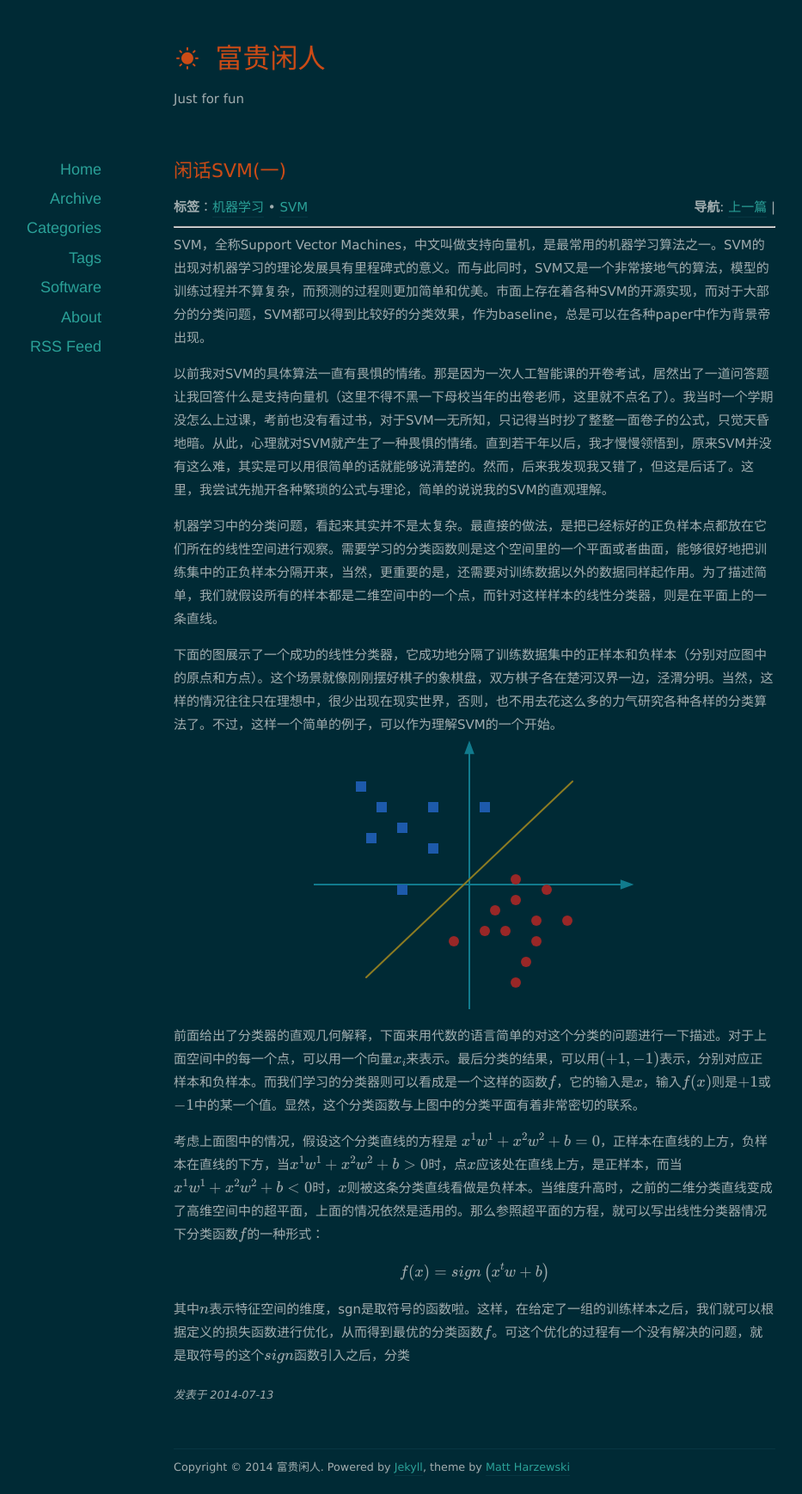
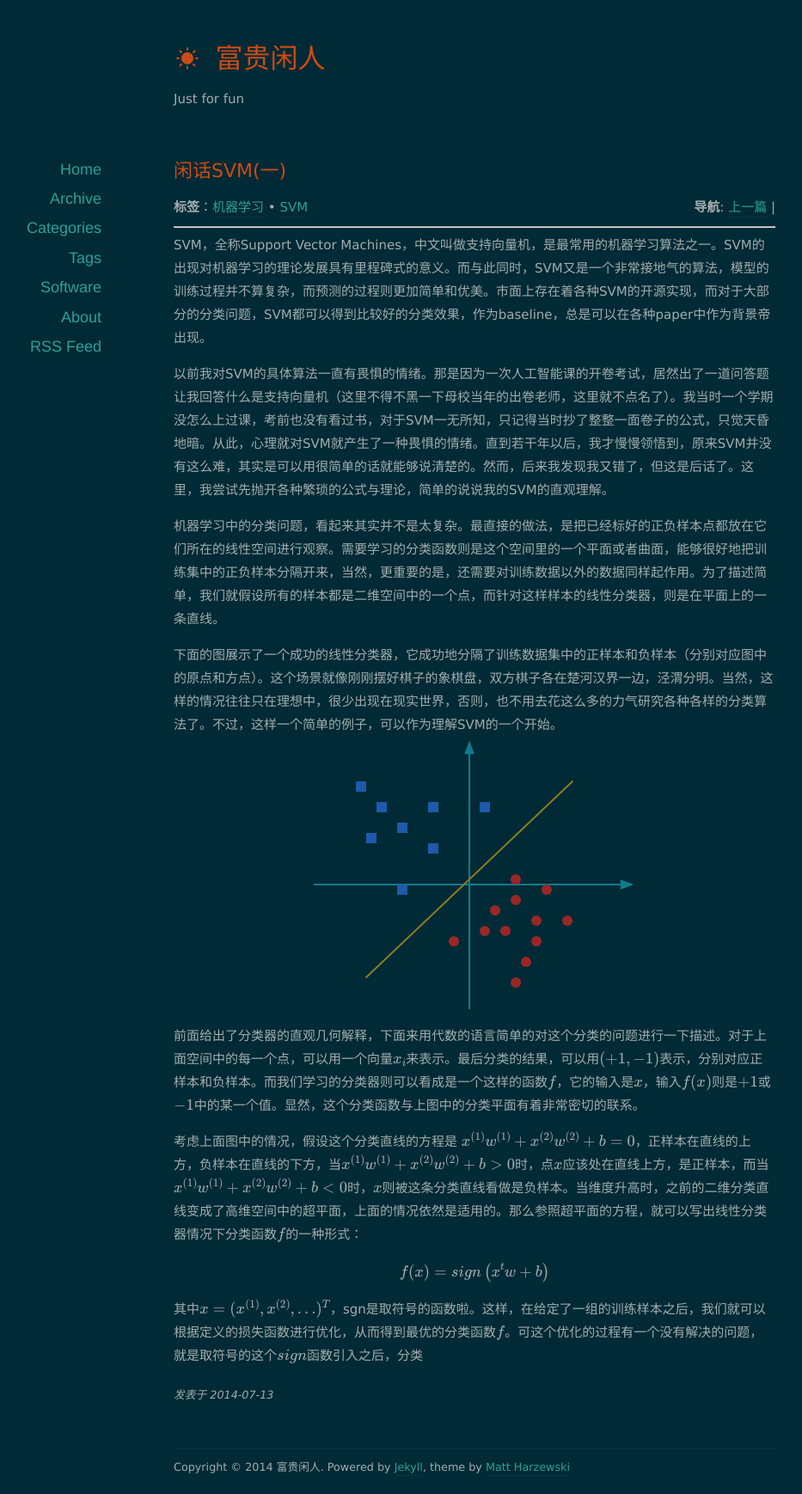
Before and after one commit to orangeprince/orangeprince.github.io, a Jekyll site: the page built from _posts/2014-07-13-svm_part1.md, in a window 1280 px wide. Shown: the whole page at 86% size, without its empty margins (88-1021 px from the left). Built offline with Jekyll 4.4.1, drawn with Linux system fonts in a browser that asks for light colours; nearby versions of some CDN libraries; formulas are drawn with MathJax 3; comment, search, counter and statistics services are not loaded.

Commit message:
modified:   _posts/2014-07-13-svm_part1.md

```diff
--- a/_posts/2014-07-13-svm_part1.md
+++ b/_posts/2014-07-13-svm_part1.md
@@ -18,7 +18,7 @@ SVM，全称Support Vector Machines，中文叫做支持向量机，是最常用
 
 前面给出了分类器的直观几何解释，下面来用代数的语言简单的对这个分类的问题进行一下描述。对于上面空间中的每一个点，可以用一个向量\\( x_i\\)来表示。最后分类的结果，可以用\\( (+1,-1)\\)表示，分别对应正样本和负样本。而我们学习的分类器则可以看成是一个这样的函数\\(f\\)，它的输入是\\(x\\)，输入\\( f(x)\\)则是\\(+1\\)或\\(-1\\)中的某一个值。显然，这个分类函数与上图中的分类平面有着非常密切的联系。
 
-考虑上面图中的情况，假设这个分类直线的方程是  $$  x^1w^1 + x^2w^2 + b = 0 $$，正样本在直线的上方，负样本在直线的下方，当$$x^1w^1 + x^2w^2+ b > 0 $$时，点$$x$$应该处在直线上方，是正样本，而当$$x^1w^1 + x^2w^2 + b < 0 $$时，$$x$$则被这条分类直线看做是负样本。当维度升高时，之前的二维分类直线变成了高维空间中的超平面，上面的情况依然是适用的。那么参照超平面的方程，就可以写出线性分类器情况下分类函数$$f$$的一种形式：
+考虑上面图中的情况，假设这个分类直线的方程是  $$  x^{(1)}w^{(1)} + x^{(2)}w^{(2)} + b = 0 $$，正样本在直线的上方，负样本在直线的下方，当$$x^{(1)}w^{(1)} + x^{(2)}w^{(2)} + b > 0 $$时，点$$x$$应该处在直线上方，是正样本，而当$$x^{(1)}w^{(1)} + x^{(2)}w^{(2)}  + b < 0 $$时，$$x$$则被这条分类直线看做是负样本。当维度升高时，之前的二维分类直线变成了高维空间中的超平面，上面的情况依然是适用的。那么参照超平面的方程，就可以写出线性分类器情况下分类函数$$f$$的一种形式：
 
 $$
 \begin{aligned}
@@ -26,4 +26,4 @@ f(x) = sign\left(x^tw + b\right)
 \end{aligned}
 $$
 
-其中$$n$$表示特征空间的维度，sgn是取符号的函数啦。这样，在给定了一组的训练样本之后，我们就可以根据定义的损失函数进行优化，从而得到最优的分类函数$$f$$。可这个优化的过程有一个没有解决的问题，就是取符号的这个$$sign$$函数引入之后，分类
+其中$$x = (x^{(1)}, x^{(2)}, \ldots) ^T $$，sgn是取符号的函数啦。这样，在给定了一组的训练样本之后，我们就可以根据定义的损失函数进行优化，从而得到最优的分类函数$$f$$。可这个优化的过程有一个没有解决的问题，就是取符号的这个$$sign$$函数引入之后，分类
```
